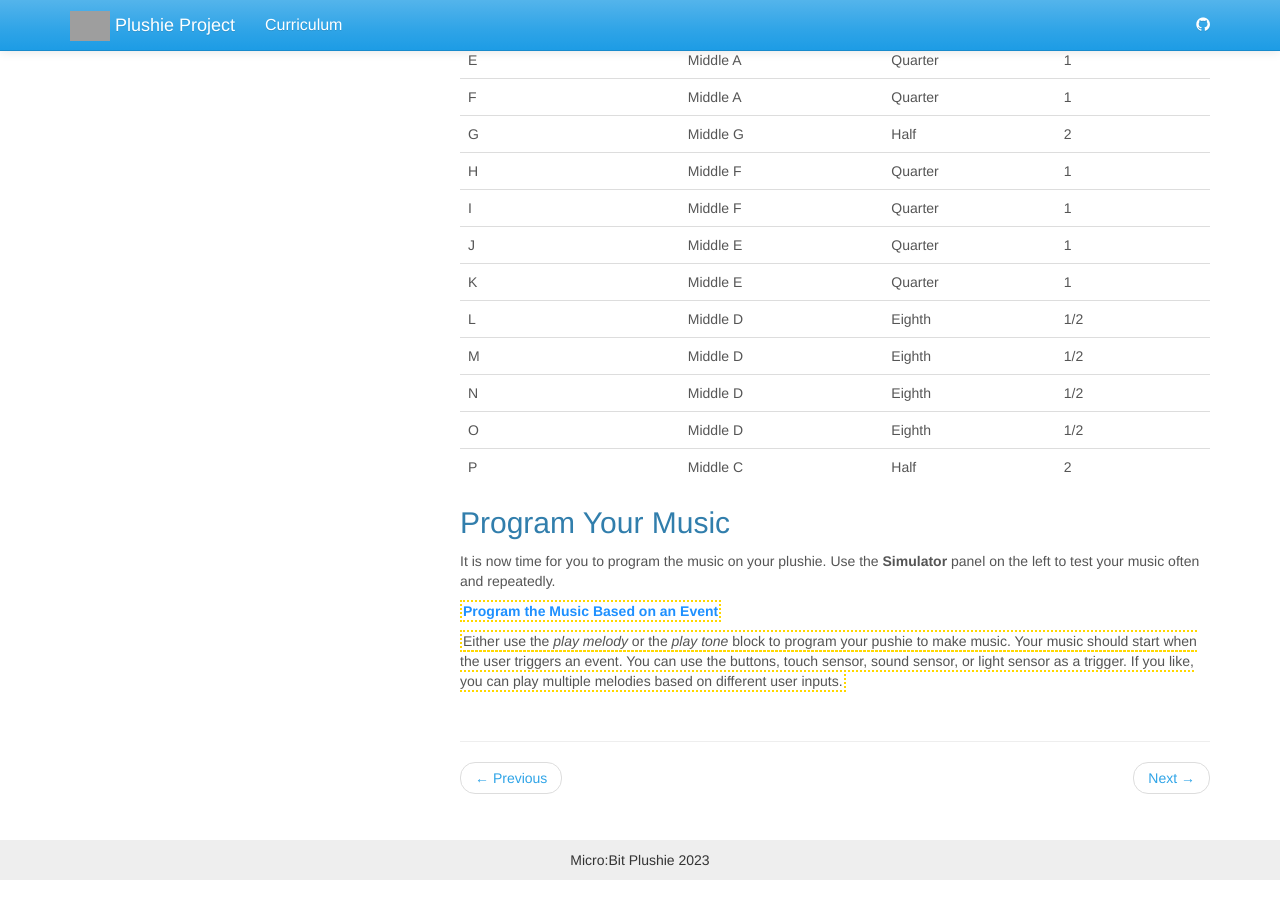
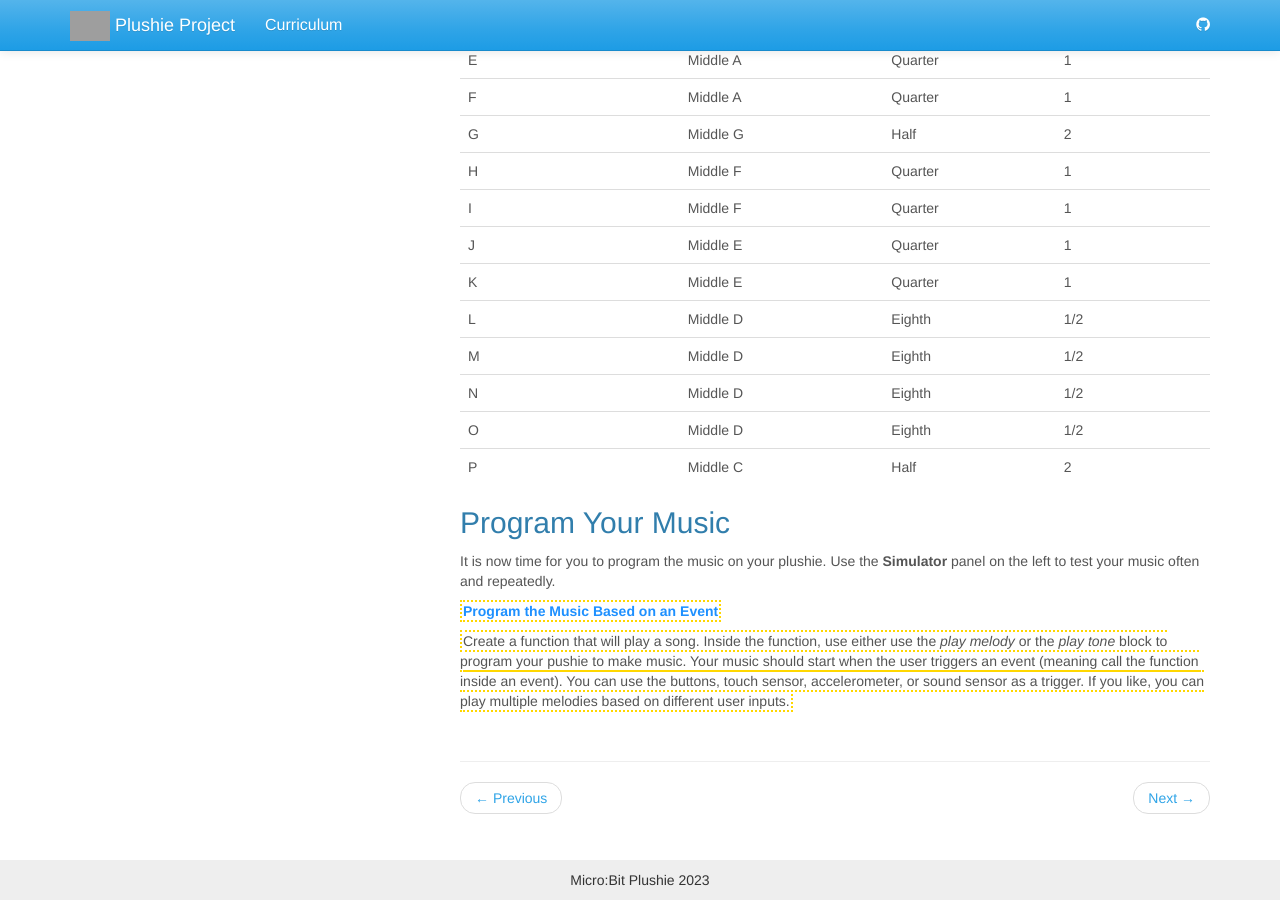
Before and after one commit to jake-chipps/plushie, a Jekyll site: the page built from _docs/lessons/3-1.md, in a window 1280 px wide and 900 px high, scrolled down 3873 px. Built offline with Jekyll 4.4.1, drawn with Linux system fonts in a browser that asks for light colours; grey boxes are pictures that could not be loaded.

Commit message:
Add content

```diff
--- a/_docs/lessons/3-1.md
+++ b/_docs/lessons/3-1.md
@@ -109,4 +109,4 @@ It is now time for you to program the music on your plushie. Use the **Simulator
 
 <span class="task-header">Program the Music Based on an Event</span>
 
-<span class="task">Either use the <i>play melody</i> or the <i>play tone</i> block to program your pushie to make music. Your music should start when the user triggers an event. You can use the buttons, touch sensor, sound sensor, or light sensor as a trigger. If you like, you can play multiple melodies based on different user inputs.</span>
+<span class="task">Create a function that will play a song. Inside the function, use either use the <i>play melody</i> or the <i>play tone</i> block to program your pushie to make music. Your music should start when the user triggers an event (meaning call the function inside an event). You can use the buttons, touch sensor, accelerometer, or sound sensor as a trigger. If you like, you can play multiple melodies based on different user inputs.</span>
```
